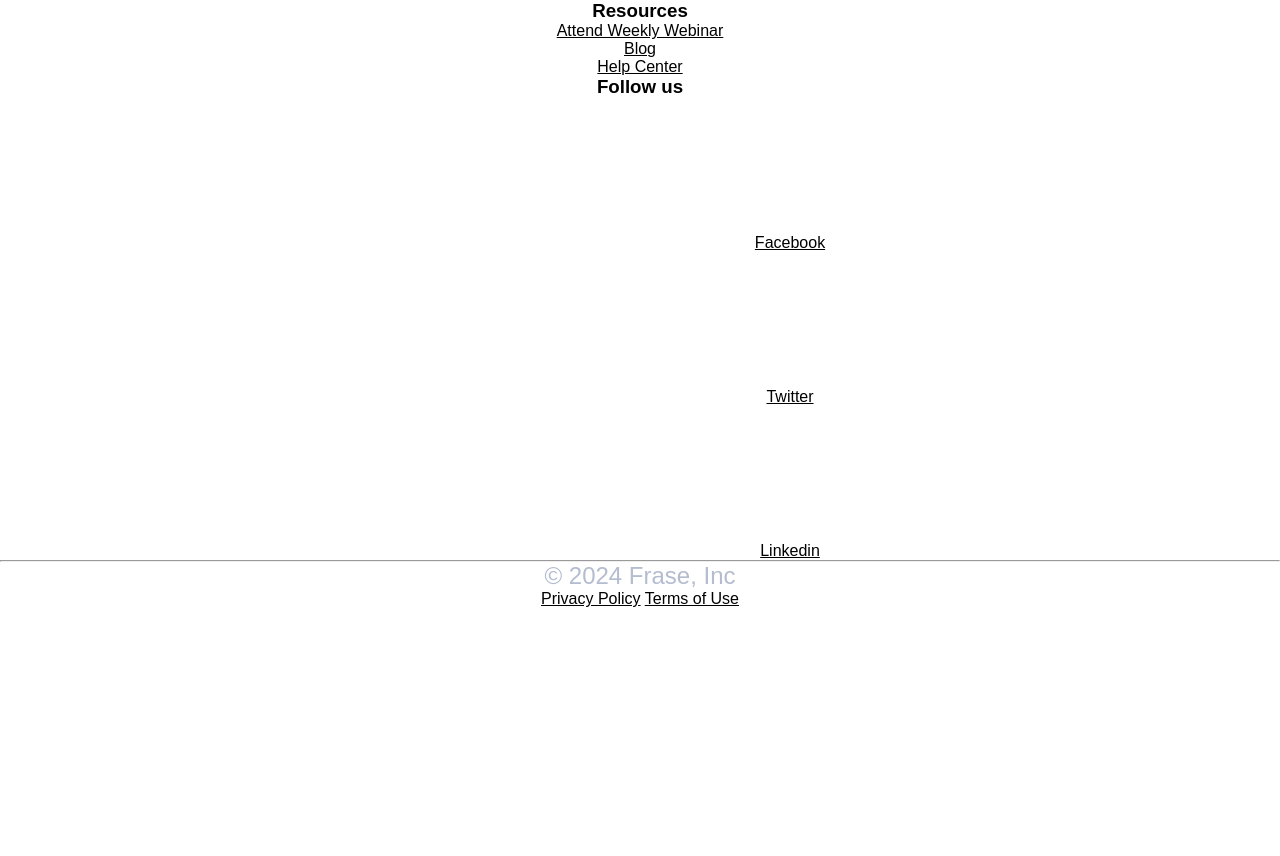
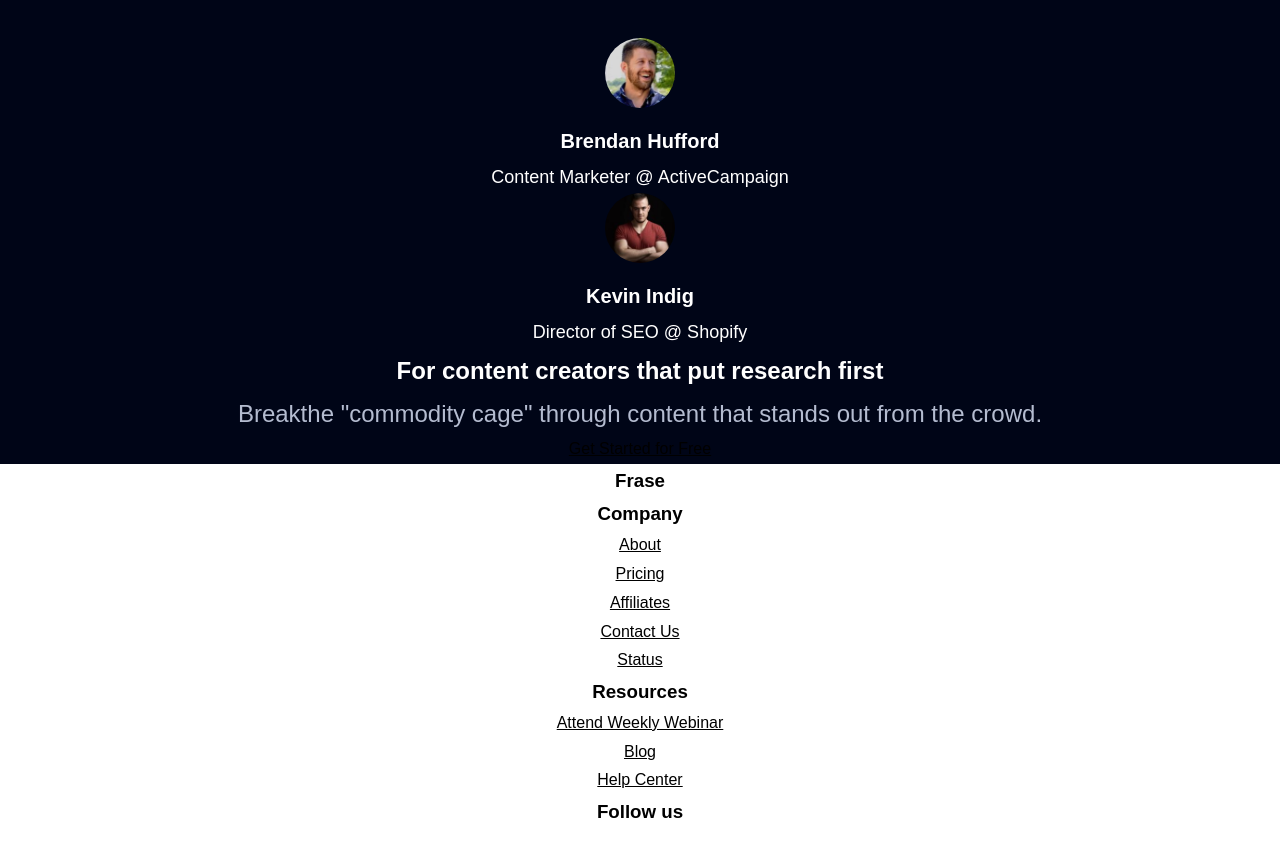
Before and after one commit to Petzlc/landing-page-clone, a JavaScript app: page / in a window 1280 px wide. Shown: the part 2848-3704 px from the top of the page. Before the commit the page ends 3456 px from the top, so only its background shows below. Built offline with nearby package versions, Linux system fonts and the light colour scheme; the HTML template or start-up script is replaced by a standard one.

Commit message:
Add descriptions to pictures

```diff
--- a/src/App.js
+++ b/src/App.js
@@ -292,8 +292,12 @@
                 style={{ borderRadius: '50%' }}
               />
             </picture>
-            <p></p>
-            <p></p>
+            <p>
+              <span className={styles.span}>Brendan Hufford</span>
+            </p>
+            <p className={styles.description}>
+              Content Marketer @ ActiveCampaign
+            </p>
           </div>
           <div className={styles.person}>
             <picture className={styles.person}>
@@ -304,8 +308,10 @@
                 style={{ borderRadius: '50%' }}
               />
             </picture>
-            <p></p>
-            <p></p>
+            <p>
+              <span className={styles.span}>Kevin Indig</span>
+            </p>
+            <p className={styles.description}>Director of SEO @ Shopify</p>
           </div>
         </div>
         <div>
--- a/src/App.module.scss
+++ b/src/App.module.scss
@@ -57,6 +57,17 @@
 //   overflow: hidden;
 // }
 
+.span {
+  font-weight: bold;
+  font-size: 20px;
+  color: white;
+  line-height: 26px;
+}
+
+.description {
+  font-size: 18px;
+  color: white;
+}
 footer {
   text-align: center;
   display: inline;
--- a/src/index.css
+++ b/src/index.css
@@ -18,6 +18,7 @@
 
 body {
   font-family: 'Source Sans Pro', sans-serif;
+  line-height: 1.8;
 }
 
 a:link,              /* inherits the color of the parent, so all the links inherit the font-color */
```
